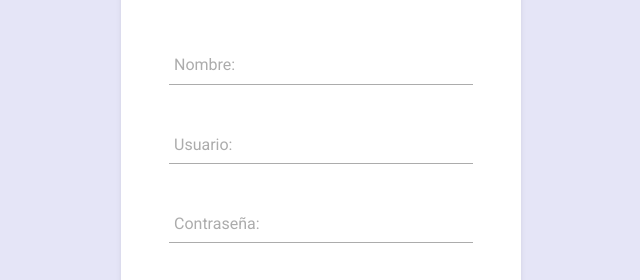
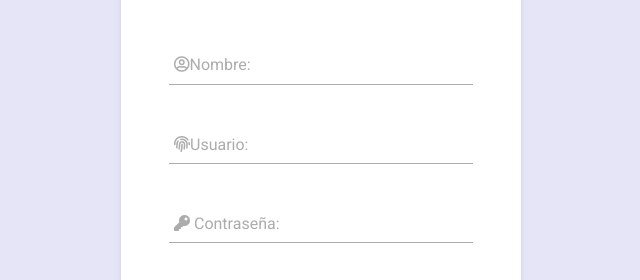
Before and after one commit to pablopdf/Formulario-basico, a plain HTML site: page index.html in a window 1280 px wide. Shown: the part 274-554 px from the top of the page, 319-959 px from the left. Drawn offline with Linux system fonts and the light colour scheme.

Commit message:
Update index.html

```diff
--- a/index.html
+++ b/index.html
@@ -2,6 +2,7 @@
 <html>
 <head>
 	<link rel="stylesheet" type="text/css" href="estilo.css">
+	<link rel="stylesheet" href="https://cdnjs.cloudflare.com/ajax/libs/font-awesome/5.15.4/css/all.min.css" integrity="sha512-1ycn6IcaQQ40/MKBW2W4Rhis/DbILU74C1vSrLJxCq57o941Ym01SwNsOMqvEBFlcgUa6xLiPY/NS5R+E6ztJQ==" crossorigin="anonymous" referrerpolicy="no-referrer" />
 	<meta http-equiv="X-UA-Compatible" content="IE=edge">
 	<meta name="viewport" content="width=device-width, initial-scale=1.0">
 	<meta charset="utf-8">
```
